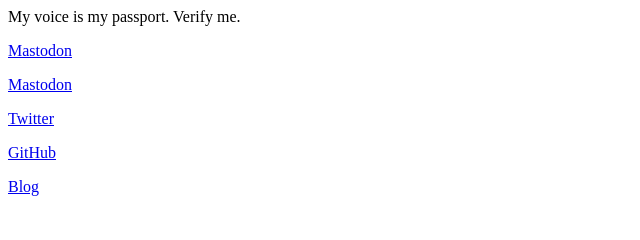
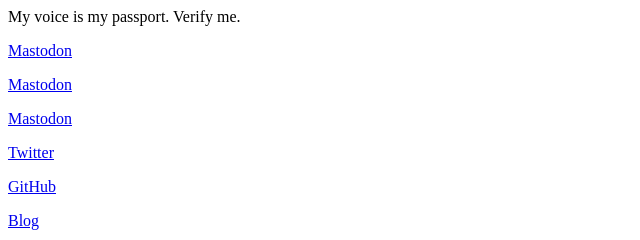
Before and after one commit to mikecarlucci/Mastodon, a plain HTML site: page index.html in a window 1280 px wide. Shown: the full height of the page, 0-640 px from the left. Drawn offline with Linux system fonts and the light colour scheme.

Commit message:
Update index.html

```diff
--- a/index.html
+++ b/index.html
@@ -6,6 +6,7 @@
 <p>My voice is my passport. Verify me.</p>
 <a rel="me" href="https://mastodon.social/@mikecarlucci">Mastodon</a>
 <p><a rel="me" href="https://hachyderm.io/@mikecarlucci">Mastodon</a></p>
+<a rel="me" href="https://journa.host/@mikecarlucci">Mastodon</a>
 <p><a rel="me" href="https://twitter.com/mikecarlucci">Twitter</a></p>
 <p><a rel="me" href="https://github.com/mikecarlucci">GitHub</a></p>
 <p><a href="https://mikecarlucci.net">Blog</a></p>
```
